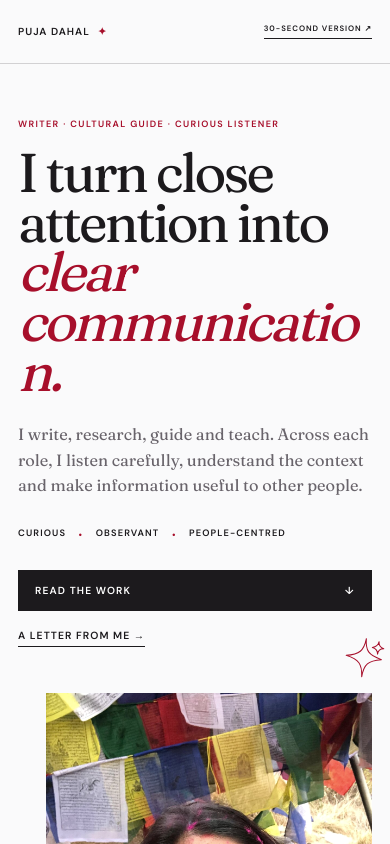
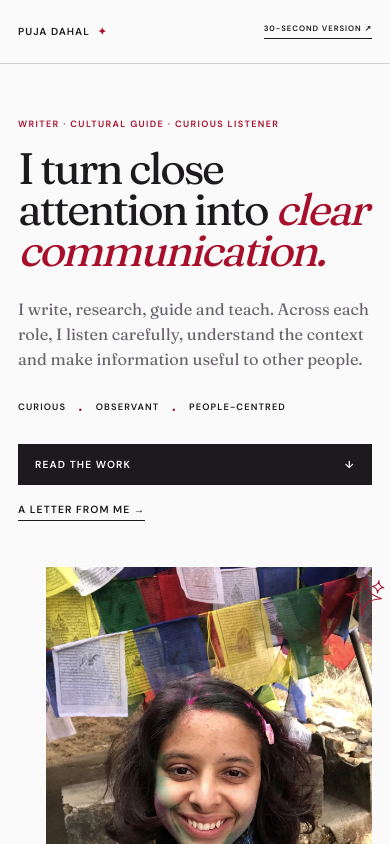
Before and after one commit to pujadahal-27/pujadahal-portfolio, a React (Vite) app: page / in a window 390 px wide. Shown: the top 844 px of the page. Built offline with nearby package versions, Linux system fonts and the light colour scheme.

Commit message:
Fix mobile heading wrapping

```diff
--- a/src/styles.css
+++ b/src/styles.css
@@ -292,7 +292,7 @@ footer { min-height: 84px; display: flex; align-items: center; justify-content:
   .section-wrap { padding-inline: max(18px, env(safe-area-inset-left)); }
   .hero { gap: 46px; padding-top: 54px; padding-bottom: 34px; }
   .eyebrow, .section-kicker { margin-bottom: 18px; font-size: .57rem; }
-  .hero h1 { font-size: clamp(3.05rem, 14vw, 4.65rem); line-height: .91; letter-spacing: -.05em; overflow-wrap: anywhere; }
+  .hero h1 { font-size: clamp(2.75rem, 11vw, 4rem); line-height: .93; letter-spacing: -.05em; overflow-wrap: normal; }
   .hero-dek { margin-top: 26px; font-size: 1.02rem; line-height: 1.55; }
   .nature-line { gap: 8px 12px; font-size: .58rem; line-height: 1.5; }
   .nature-line span { display: inline-flex; align-items: center; gap: 12px; }
```
